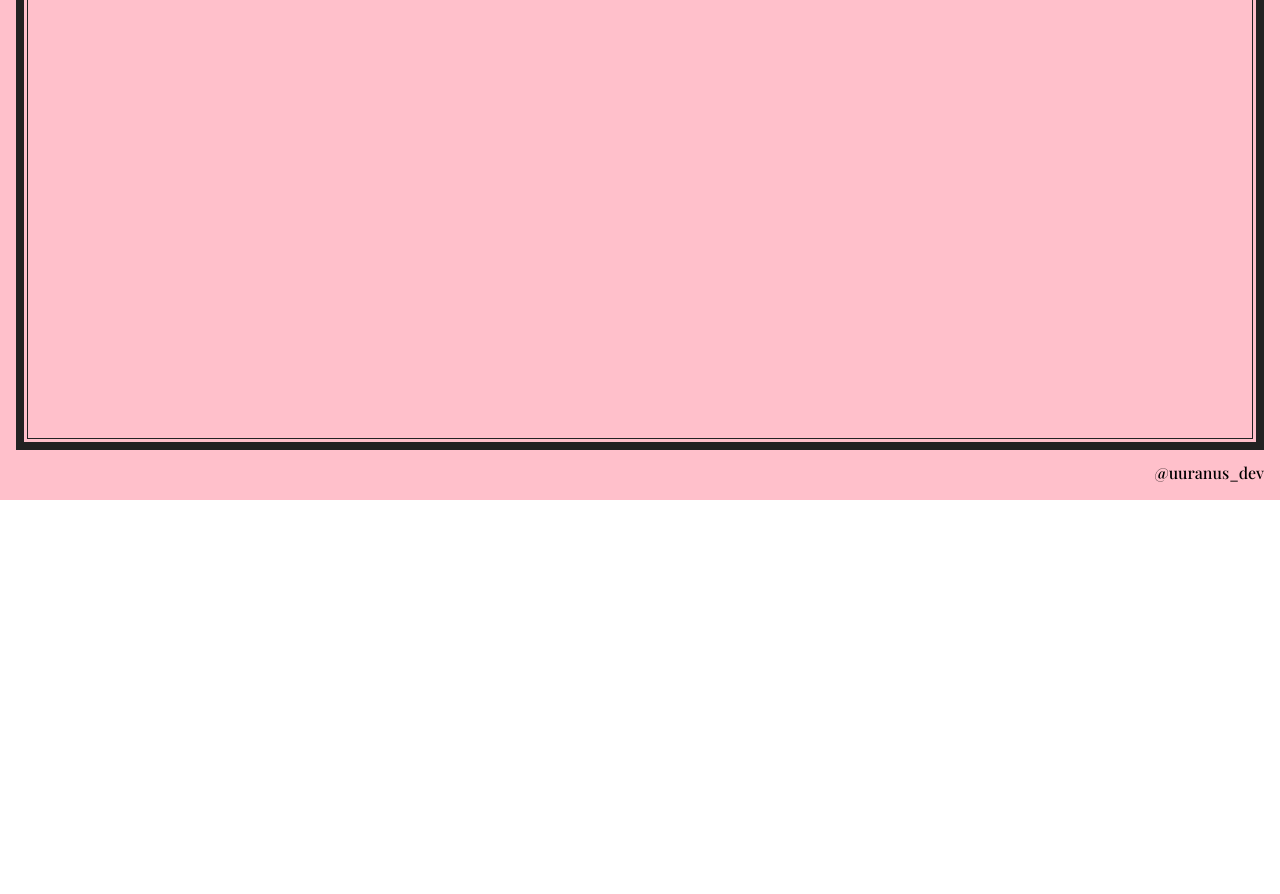
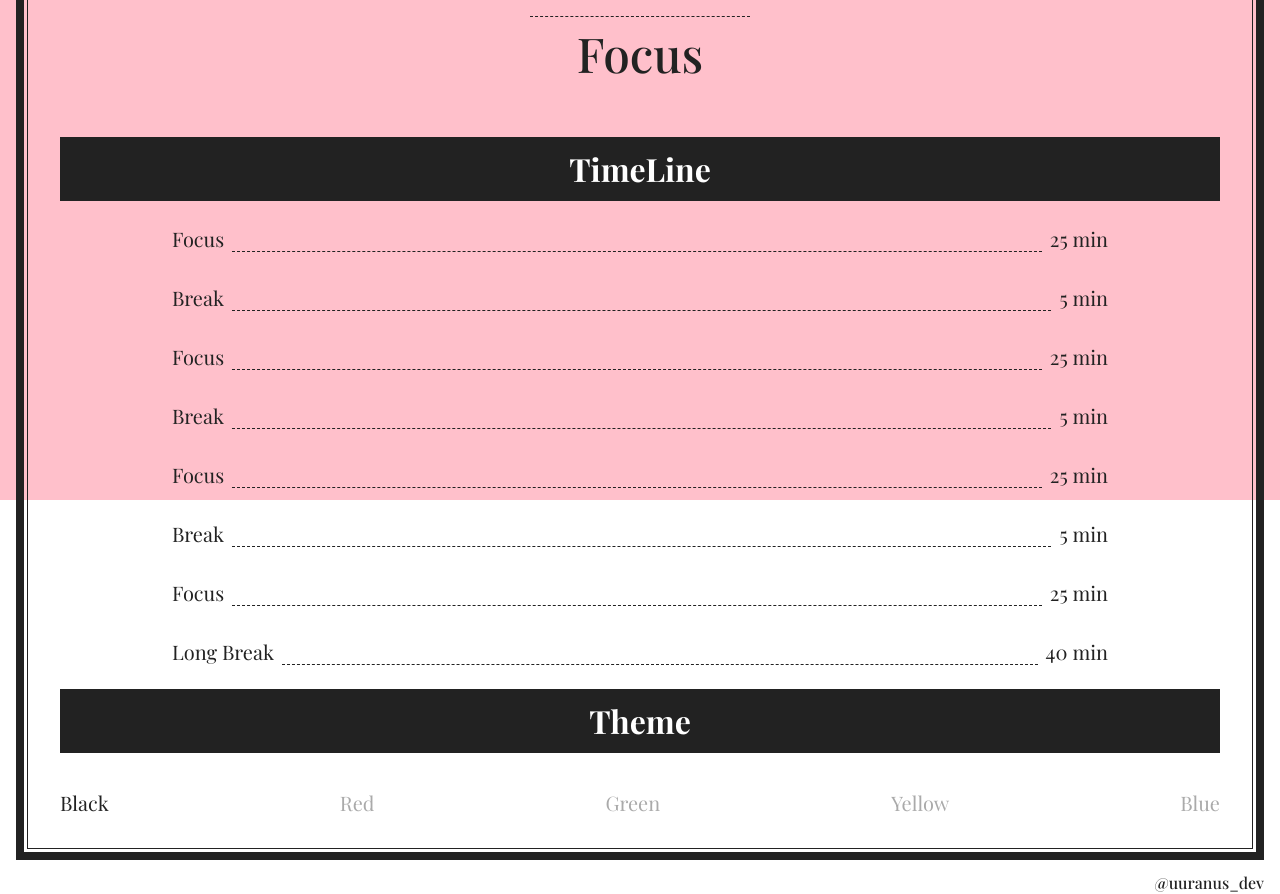
Before and after one commit to uuranus/pomodoro, a React (Create React App) app: page / in a window 1280 px wide. Shown: the part 300-1194 px from the top of the page. Before the commit the page ends 800 px from the top, so only its background shows below. Built offline with nearby package versions, Linux system fonts and the light colour scheme; a web font is replaced by a local one.

Commit message:
feat: timer page ui

```diff
--- a/src/App.js
+++ b/src/App.js
@@ -1,5 +1,5 @@
 import "./App.css";
-import React, { useState, useEffect } from "react";
+import React, { useState, useEffect, createContext, useContext } from "react";
 import styled, { ThemeProvider } from "styled-components";
 import { theme, ThemeColor } from "./styles/theme.js";
 import { labelSmall } from "./styles/typography.js";
@@ -11,6 +11,13 @@ import { FormPage } from "./pages/form/formPage.js";
 // import TimerForm from "./form/Form";
 // import ThemeChangeCircle from "./components/ThemeChangeCircle";
 // import { theme, ThemeColor } from "./styles/Theme";
+
+const ThemeContext = createContext({
+  currentThemeColor: ThemeColor.BLACK,
+  setCurrentThemeColor: (color) => {},
+});
+
+export const useThemeColor = () => useContext(ThemeContext);
 
 function App() {
   const [currentThemeColor, setCurrentThemeColor] = useState(ThemeColor.BLACK);
@@ -30,7 +37,6 @@ function App() {
 
   // const [currentMode, setCurrentMode] = useState(0);
 
-
   // const handleTimerEnd = () => {
   //   setCurrentMode((prevMode) => {
   //     if (prevMode + 1 < modes.length) {
@@ -49,19 +55,21 @@ function App() {
   // };
 
   return (
+    <ThemeContext.Provider value={{ currentThemeColor, setCurrentThemeColor }}>
       <ThemeProvider theme={theme[currentThemeColor]}>
         <MainContainer>
           <MainFrame>
             <SubMainFrame>
-
-              {isTimerRunning ? <TimerPage></TimerPage> : <FormPage></FormPage> }
-
+              {isTimerRunning ? <TimerPage></TimerPage> : <FormPage></FormPage>}
             </SubMainFrame>
           </MainFrame>
           <Footer>@uuranus_dev</Footer>
         </MainContainer>
-
-      {/* <Body>
+      </ThemeProvider>
+    </ThemeContext.Provider>
+  );
+}
+/* <Body>
         <ColorContainer>
           <ThemeChangeCircle currentTheme={currentThemeColor} themeColorList={themeColorList} onThemeColorChange={handleThemeColorChange} />
         </ColorContainer>
@@ -90,11 +98,8 @@ function App() {
 
         <Footer>
           @uuranus_dev
-        </Footer> */}
-      {/* </Body> */}
-    </ThemeProvider>
-  );
-}
+        </Footer> */
+/* </Body> */
 
 export default App;
 
@@ -123,6 +128,7 @@ const SubMainFrame = styled.div`
 const Footer = styled(labelSmall)`
   display: flex;
   justify-content: flex-end;
+  color: ${({ theme }) => theme.onBackground};
 `;
 
 // const Body = styled.div`
--- /dev/null
+++ b/src/components/ThemeBox.js
@@ -0,0 +1,83 @@
+import styled from "styled-components";
+import { desktopMinWidth, tabletMinWidth, ThemeColor } from "../styles/theme";
+import { Headline } from "./headline";
+import { bodyLarge } from "../styles/typography";
+import { useThemeColor } from "../App";
+import { useCallback } from "react";
+import React from "react";
+
+export const ThemeBox = () => {
+  const { currentThemeColor, setCurrentThemeColor } = useThemeColor();
+
+  const changeTheme = useCallback((color) => {
+    if (currentThemeColor === color) return;
+
+    setCurrentThemeColor(color);
+  }, []);
+
+  // console.log(`isCurrentTheme ${currentThemeColor === ThemeColor.BLACK}`);
+
+  return (
+    <Container>
+      <Headline>Theme</Headline>
+      <ThemeColorWrapper>
+        <Text
+          isCurrentTheme={currentThemeColor === ThemeColor.BLACK}
+          onClick={() => changeTheme(ThemeColor.BLACK)}
+        >
+          Black
+        </Text>
+        <Text
+          isCurrentTheme={currentThemeColor === ThemeColor.RED}
+          onClick={() => changeTheme(ThemeColor.RED)}
+        >
+          Red
+        </Text>
+        <Text
+          isCurrentTheme={currentThemeColor === ThemeColor.GREEN}
+          onClick={() => changeTheme(ThemeColor.GREEN)}
+        >
+          Green
+        </Text>
+        <Text
+          isCurrentTheme={currentThemeColor === ThemeColor.YELLOW}
+          onClick={() => changeTheme(ThemeColor.YELLOW)}
+        >
+          Yellow
+        </Text>
+        <Text
+          isCurrentTheme={currentThemeColor === ThemeColor.BLUE}
+          onClick={() => changeTheme(ThemeColor.BLUE)}
+        >
+          Blue
+        </Text>
+      </ThemeColorWrapper>
+    </Container>
+  );
+};
+
+const Container = styled.div`
+  display: flex;
+  flex-direction: column;
+  gap: 16px;
+
+  @media (min-width: ${tabletMinWidth}) {
+    gap: 24px;
+  }
+
+  @media (min-width: ${desktopMinWidth}) {
+    gap: 36px;
+  }
+`;
+
+const ThemeColorWrapper = styled.div`
+  display: flex;
+  justify-content: space-between;
+  align-items: center;
+`;
+
+const Text = styled(bodyLarge)`
+  cursor: pointer;
+  color: ${({ isCurrentTheme, theme }) =>
+    isCurrentTheme ? theme.onBackground : theme.scale30};
+`;
--- /dev/null
+++ b/src/components/timeline.js
@@ -0,0 +1,32 @@
+import styled from "styled-components";
+import { bodyLarge } from "../styles/typography";
+
+export const TimeLine = ({ text, minutes, isActive }) => {
+  return (
+    <Container>
+      <Text>{text}</Text>
+      <ConntectingLine />
+      <MinuteText>{minutes} min</MinuteText>
+    </Container>
+  );
+};
+
+const Container = styled.div`
+  display: flex;
+  gap: 8px;
+  justify-content: center;
+  align-items: flex-end;
+`;
+
+const Text = styled(bodyLarge)`
+  color: ${({ theme }) => theme.onBackground};
+`;
+
+const ConntectingLine = styled.div`
+  flex: 1;
+  border-bottom: 1px dashed ${({ theme }) => theme.onBackground};
+`;
+
+const MinuteText = styled(bodyLarge)`
+  color: ${({ theme }) => theme.onBackground};
+`;
--- a/src/pages/timer/styles.js
+++ b/src/pages/timer/styles.js
@@ -1,6 +1,47 @@
 import styled from "styled-components";
+import { desktopMinWidth, tabletMinWidth } from "../../styles/theme";
+import {
+  displayLarge,
+  displayMedium,
+  mono_displayLarge,
+} from "../../styles/typography";
 
 export const Container = styled.div`
-    padding: 32px;
+  padding: 32px;
+`;
 
+export const TimerBox = styled.div``;
+
+export const TimerContent = styled.div`
+  display: flex;
+  flex-direction: column;
+  justify-content: center;
+  align-items: center;
+  margin: 48px;
 `;
+
+export const TimerText = styled(mono_displayLarge)`
+  color: ${({ theme }) => theme.onBackground};
+  border-bottom: 1px dashed ${({ theme }) => theme.onBackground};
+`;
+
+export const ModeText = styled(displayMedium)`
+  color: ${({ theme }) => theme.onBackground};
+`;
+
+export const TimeLineBox = styled.div``;
+
+export const TimeLineContent = styled.div`
+  margin: 16px 32px 32px 32px;
+  display: flex;
+  flex-direction: column;
+  gap: 32px;
+
+  @media (min-width: ${tabletMinWidth}) {
+    margin: 24px 72px 48px 72px;
+  }
+
+  @media (min-width: ${desktopMinWidth}) {
+    margin: 24px 112px 24px 112px;
+  }
+`;
--- a/src/pages/timer/timerPage.js
+++ b/src/pages/timer/timerPage.js
@@ -1,22 +1,41 @@
-import { Headline } from '../../components/headline.js';
-import * as S from './styles.js'
+import { Headline } from "../../components/headline.js";
+import { ThemeBox } from "../../components/ThemeBox.js";
+import { TimeLine } from "../../components/timeline.js";
+import * as S from "./styles.js";
 
 export const TimerPage = () => {
+  return (
+    <S.Container>
+      <S.TimerBox>
+        <Headline>Pomodoro Timer</Headline>
+        <S.TimerContent>
+          <S.TimerText>16:35</S.TimerText>
+          {/* <S.Divider/> */}
+          <S.ModeText>Focus</S.ModeText>
+        </S.TimerContent>
+      </S.TimerBox>
 
-    return (
-        <S.Container>
-                <Headline>
-                    Pomodoro Timer
-                </Headline>
+      <S.TimeLineBox>
+        <Headline>TimeLine</Headline>
+        <S.TimeLineContent>
+          <TimeLine text="Focus" minutes={25} />
 
+          <TimeLine text="Break" minutes={5} />
 
-                <Headline>
-                    TimeLine
-                </Headline>
+          <TimeLine text="Focus" minutes={25} />
 
-                <Headline>
-                    Theme
-                </Headline>
-        </S.Container>
-    );
+          <TimeLine text="Break" minutes={5} />
+
+          <TimeLine text="Focus" minutes={25} />
+
+          <TimeLine text="Break" minutes={5} />
+
+          <TimeLine text="Focus" minutes={25} />
+
+          <TimeLine text="Long Break" minutes={40} />
+        </S.TimeLineContent>
+      </S.TimeLineBox>
+      <ThemeBox />
+    </S.Container>
+  );
 };
--- a/src/styles/theme.js
+++ b/src/styles/theme.js
@@ -19,19 +19,19 @@ export const theme = {
     onBackground: "#222222",
     surface: "#222222",
     onSurface: "#FFFFFF",
-    scale: {
-      100: "#000000",
-      90: "#111111",
-      80: "#222222",
-      70: "#333333",
-      60: "#444444",
-      50: "#666666",
-      40: "#888888",
-      30: "#AAAAAA",
-      20: "#CCCCCC",
-      10: "#FFFFFF",
-    },
+
+    scale100: "#000000",
+    scale90: "#111111",
+    scale80: "#222222",
+    scale70: "#333333",
+    scale60: "#444444",
+    scale50: "#666666",
+    scale40: "#888888",
+    scale30: "#AAAAAA",
+    scale20: "#CCCCCC",
+    scale10: "#FFFFFF",
   },
+
   [ThemeColor.RED]: {
     primary: "#8C5456",
     primaryVariant: "#8C5456",
@@ -41,18 +41,16 @@ export const theme = {
     onBackground: "#8C5456",
     surface: "#8C5456",
     onSurface: "#FFFFFF",
-    scale: {
-      100: "#1A0F0F",
-      90: "#331C1D",
-      80: "#4D2A2B",
-      70: "#664041",
-      60: "#8C5456",
-      50: "#A7686A",
-      40: "#C27C7F",
-      30: "#D99A9C",
-      20: "#EFC0C1",
-      10: "#FFE6E6",
-    },
+    scale100: "#1A0F0F",
+    scale90: "#331C1D",
+    scale80: "#4D2A2B",
+    scale70: "#664041",
+    scale60: "#8C5456",
+    scale50: "#A7686A",
+    scale40: "#C27C7F",
+    scale30: "#D99A9C",
+    scale20: "#EFC0C1",
+    scale10: "#FFE6E6",
   },
   [ThemeColor.GREEN]: {
     primary: "#57715A",
@@ -63,18 +61,16 @@ export const theme = {
     onBackground: "#57715A",
     surface: "#57715A",
     onSurface: "#FFFFFF",
-    scale: {
-      100: "#0F130F",
-      90: "#1F2A1E",
-      80: "#364638",
-      70: "#4D614A",
-      60: "#57715A",
-      50: "#6F8B70",
-      40: "#88A686",
-      30: "#A3C2A1",
-      20: "#CFE5CC",
-      10: "#F0F9EF",
-    },
+    scale100: "#0F130F",
+    scale90: "#1F2A1E",
+    scale80: "#364638",
+    scale70: "#4D614A",
+    scale60: "#57715A",
+    scale50: "#6F8B70",
+    scale40: "#88A686",
+    scale30: "#A3C2A1",
+    scale20: "#CFE5CC",
+    scale10: "#F0F9EF",
   },
   [ThemeColor.YELLOW]: {
     primary: "#C9A038",
@@ -85,18 +81,16 @@ export const theme = {
     onBackground: "#C9A038",
     surface: "#C9A038",
     onSurface: "#FFFFFF",
-    scale: {
-      100: "#1F1807",
-      90: "#3C2F0D",
-      80: "#594614",
-      70: "#967228",
-      60: "#C9A038",
-      50: "#D7AE4C",
-      40: "#E5BD6B",
-      30: "#F1D99C",
-      20: "#FCEFC8",
-      10: "#FFF9ED",
-    },
+    scale100: "#1F1807",
+    scale90: "#3C2F0D",
+    scale80: "#594614",
+    scale70: "#967228",
+    scale60: "#C9A038",
+    scale50: "#D7AE4C",
+    scale40: "#E5BD6B",
+    scale30: "#F1D99C",
+    scale20: "#FCEFC8",
+    scale10: "#FFF9ED",
   },
   [ThemeColor.BLUE]: {
     primary: "#5170A6",
@@ -107,18 +101,16 @@ export const theme = {
     onBackground: "#5170A6",
     surface: "#5170A6",
     onSurface: "#FFFFFF",
-    scale: {
-      100: "#0D1420",
-      90: "#1A283F",
-      80: "#2E3F61",
-      70: "#40577F",
-      60: "#5170A6",
-      50: "#6D89BA",
-      40: "#8AA3CE",
-      30: "#B3C5E1",
-      20: "#DEE7F4",
-      10: "#F6FAFD",
-    },
+    scale100: "#0D1420",
+    scale90: "#1A283F",
+    scale80: "#2E3F61",
+    scale70: "#40577F",
+    scale60: "#5170A6",
+    scale50: "#6D89BA",
+    scale40: "#8AA3CE",
+    scale30: "#B3C5E1",
+    scale20: "#DEE7F4",
+    scale10: "#F6FAFD",
   },
 };
 
```
Lines whose indentation alone changed are shown as unchanged.
